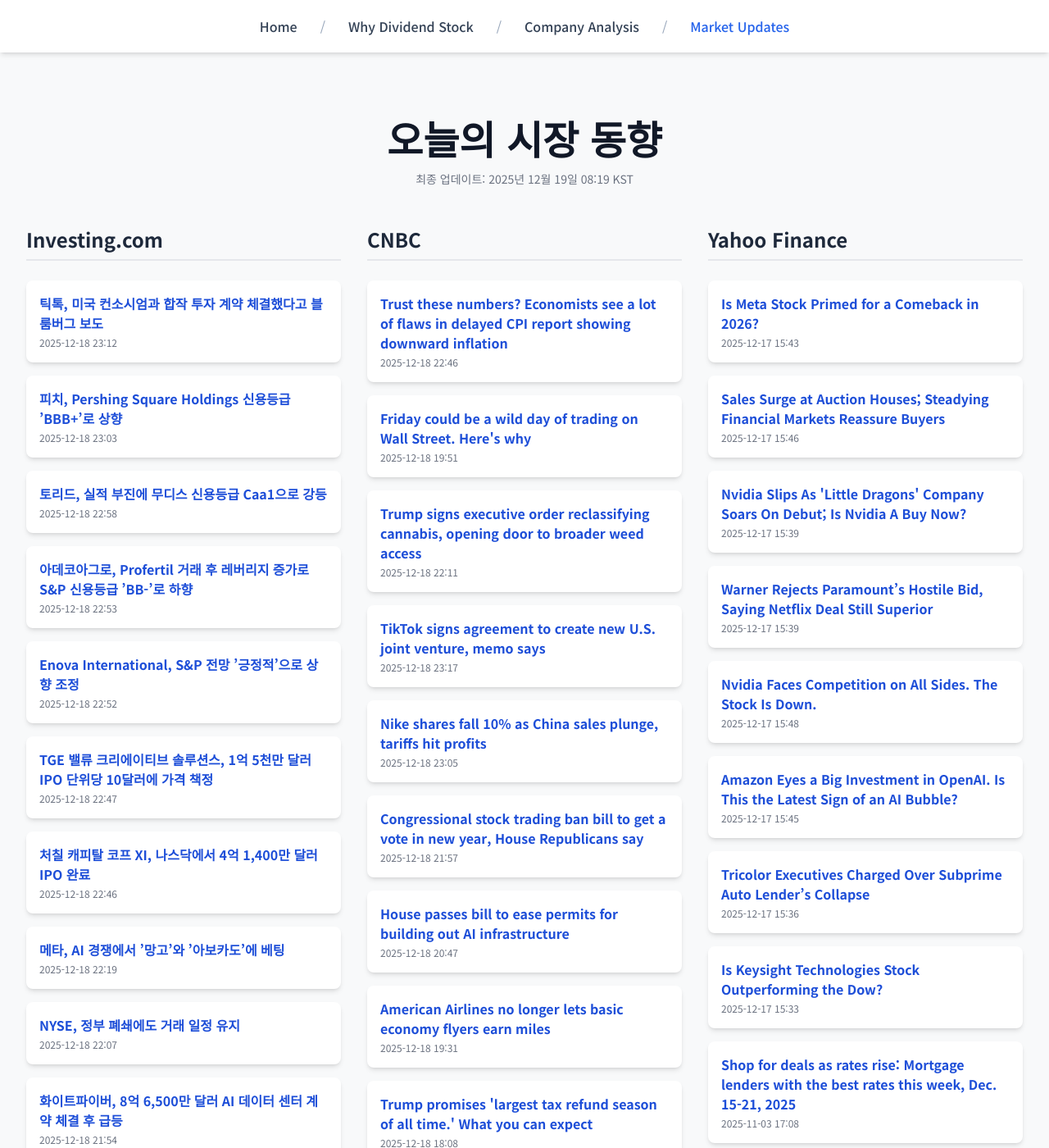
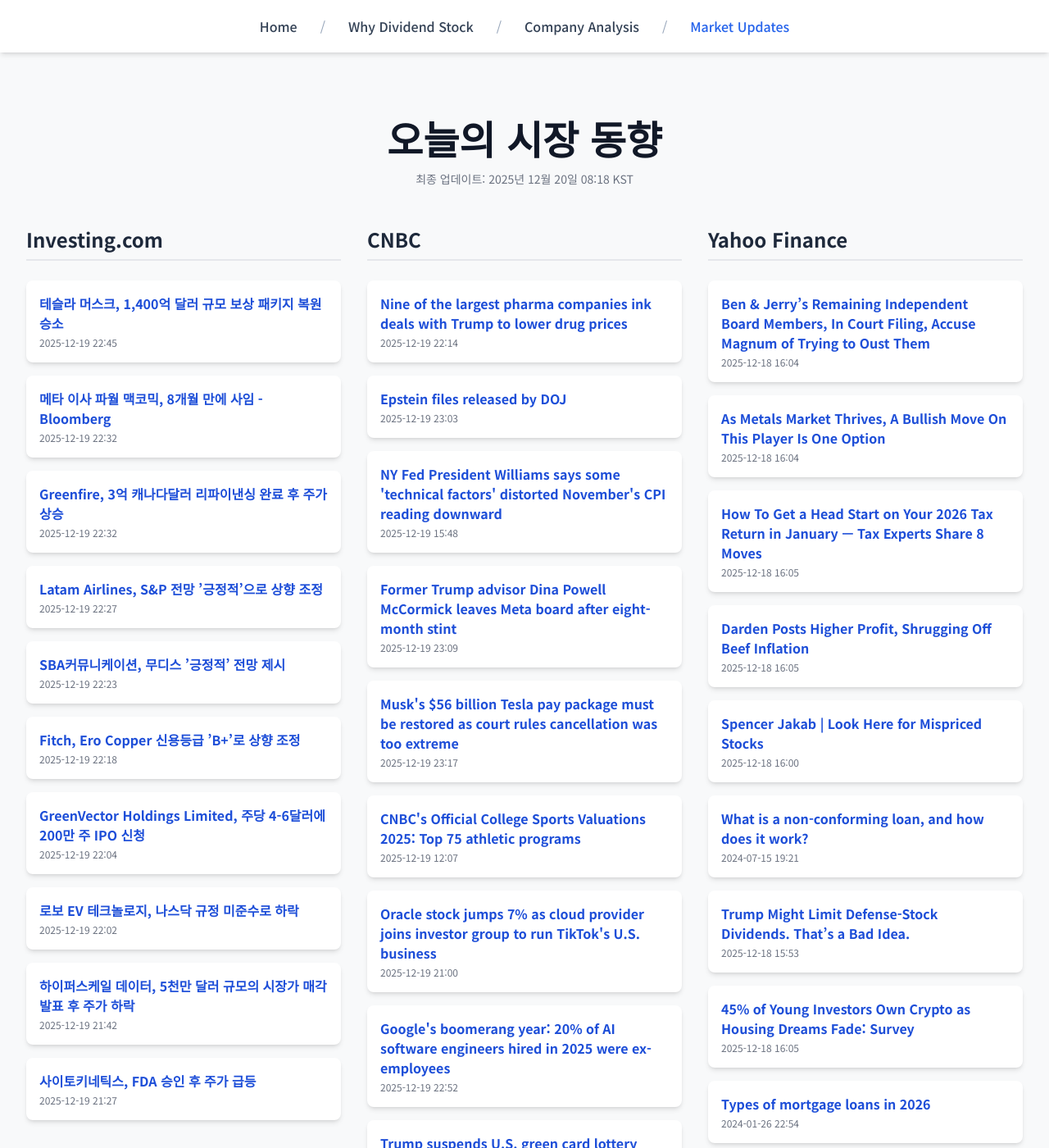
Before and after one commit to Kay-Hwang/my-company-analysis, a Jekyll site: the page built from market-updates.html, in a window 1280 px wide and 1400 px high. Shown: the whole window at 82% size. Built offline with Jekyll 4.4.1, drawn with Linux system fonts in a browser that asks for light colours; nearby versions of some CDN libraries; a script that is not in the unit is left out; some of the changed text lies outside the part shown.

Commit message:
Update daily data

```diff
--- a/_data/latest_data.json
+++ b/_data/latest_data.json
@@ -1,190 +1,190 @@
 {
-  "lastUpdated": "2025년 12월 19일 08:19 KST",
+  "lastUpdated": "2025년 12월 20일 08:18 KST",
   "news": {
     "investing": [
       {
-        "title": "틱톡, 미국 컨소시엄과 합작 투자 계약 체결했다고 블룸버그 보도",
-        "link": "https://kr.investing.com/news/stock-market-news/article-1761425",
-        "pubDate": "2025-12-18 23:12:24",
-        "summary": "틱톡, 미국 컨소시엄과 합작 투자 계약 체결했다고 블룸버그 보도"
+        "title": "테슬라 머스크, 1,400억 달러 규모 보상 패키지 복원 승소",
+        "link": "https://kr.investing.com/news/stock-market-news/article-1762976",
+        "pubDate": "2025-12-19 22:45:25",
+        "summary": "테슬라 머스크, 1,400억 달러 규모 보상 패키지 복원 승소"
       },
       {
-        "title": "피치, Pershing Square Holdings 신용등급 ’BBB+’로 상향",
-        "link": "https://kr.investing.com/news/stock-market-news/article-93CH-1761408",
-        "pubDate": "2025-12-18 23:03:57",
-        "summary": "피치, Pershing Square Holdings 신용등급 ’BBB+’로 상향"
+        "title": "메타 이사 파월 맥코믹, 8개월 만에 사임 - Bloomberg",
+        "link": "https://kr.investing.com/news/stock-market-news/article-93CH-1762967",
+        "pubDate": "2025-12-19 22:32:44",
+        "summary": "메타 이사 파월 맥코믹, 8개월 만에 사임 - Bloomberg"
       },
       {
-        "title": "토리드, 실적 부진에 무디스 신용등급 Caa1으로 강등",
-        "link": "https://kr.investing.com/news/stock-market-news/article-93CH-1761406",
-        "pubDate": "2025-12-18 22:58:23",
-        "summary": "토리드, 실적 부진에 무디스 신용등급 Caa1으로 강등"
+        "title": "Greenfire, 3억 캐나다달러 리파이낸싱 완료 후 주가 상승",
+        "link": "https://kr.investing.com/news/stock-market-news/article-93CH-1762964",
+        "pubDate": "2025-12-19 22:32:20",
+        "summary": "Greenfire, 3억 캐나다달러 리파이낸싱 완료 후 주가 상승"
       },
       {
-        "title": "아데코아그로, Profertil 거래 후 레버리지 증가로 S&P 신용등급 ’BB-’로 하향",
-        "link": "https://kr.investing.com/news/stock-market-news/article-93CH-1761404",
-        "pubDate": "2025-12-18 22:53:44",
-        "summary": "아데코아그로, Profertil 거래 후 레버리지 증가로 S&P 신용등급 ’BB-’로 하향"
+        "title": "Latam Airlines, S&P 전망 ’긍정적’으로 상향 조정",
+        "link": "https://kr.investing.com/news/stock-market-news/article-93CH-1762958",
+        "pubDate": "2025-12-19 22:27:03",
+        "summary": "Latam Airlines, S&P 전망 ’긍정적’으로 상향 조정"
       },
       {
-        "title": "Enova International, S&P 전망 ’긍정적’으로 상향 조정",
-        "link": "https://kr.investing.com/news/stock-market-news/article-93CH-1761403",
-        "pubDate": "2025-12-18 22:52:49",
-        "summary": "Enova International, S&P 전망 ’긍정적’으로 상향 조정"
+        "title": "SBA커뮤니케이션, 무디스 ’긍정적’ 전망 제시",
+        "link": "https://kr.investing.com/news/stock-market-news/article-93CH-1762954",
+        "pubDate": "2025-12-19 22:23:00",
+        "summary": "SBA커뮤니케이션, 무디스 ’긍정적’ 전망 제시"
       },
       {
-        "title": "TGE 밸류 크리에이티브 솔루션스, 1억 5천만 달러 IPO 단위당 10달러에 가격 책정",
-        "link": "https://kr.investing.com/news/stock-market-news/article-432SI-1761400",
-        "pubDate": "2025-12-18 22:47:07",
-        "summary": "TGE 밸류 크리에이티브 솔루션스, 1억 5천만 달러 IPO 단위당 10달러에 가격 책정"
+        "title": "Fitch, Ero Copper 신용등급 ’B+’로 상향 조정",
+        "link": "https://kr.investing.com/news/stock-market-news/article-93CH-1762946",
+        "pubDate": "2025-12-19 22:18:45",
+        "summary": "Fitch, Ero Copper 신용등급 ’B+’로 상향 조정"
       },
       {
-        "title": "처칠 캐피탈 코프 XI, 나스닥에서 4억 1,400만 달러 IPO 완료",
-        "link": "https://kr.investing.com/news/stock-market-news/article-432SI-1761401",
-        "pubDate": "2025-12-18 22:46:07",
-        "summary": "처칠 캐피탈 코프 XI, 나스닥에서 4억 1,400만 달러 IPO 완료"
+        "title": "GreenVector Holdings Limited, 주당 4-6달러에 200만 주 IPO 신청",
+        "link": "https://kr.investing.com/news/stock-market-news/article-432SI-1762933",
+        "pubDate": "2025-12-19 22:04:08",
+        "summary": "GreenVector Holdings Limited, 주당 4-6달러에 200만 주 IPO 신청"
       },
       {
-        "title": "메타, AI 경쟁에서 ’망고’와 ’아보카도’에 베팅",
-        "link": "https://kr.investing.com/news/stock-market-news/article-1761370",
-        "pubDate": "2025-12-18 22:19:56",
-        "summary": "메타, AI 경쟁에서 ’망고’와 ’아보카도’에 베팅"
+        "title": "로보 EV 테크놀로지, 나스닥 규정 미준수로 하락",
+        "link": "https://kr.investing.com/news/stock-market-news/article-93CH-1762928",
+        "pubDate": "2025-12-19 22:02:13",
+        "summary": "로보 EV 테크놀로지, 나스닥 규정 미준수로 하락"
       },
       {
-        "title": "NYSE, 정부 폐쇄에도 거래 일정 유지",
-        "link": "https://kr.investing.com/news/stock-market-news/article-93CH-1761344",
-        "pubDate": "2025-12-18 22:07:22",
-        "summary": "NYSE, 정부 폐쇄에도 거래 일정 유지"
+        "title": "하이퍼스케일 데이터, 5천만 달러 규모의 시장가 매각 발표 후 주가 하락",
+        "link": "https://kr.investing.com/news/stock-market-news/article-93CH-1762914",
+        "pubDate": "2025-12-19 21:42:56",
+        "summary": "하이퍼스케일 데이터, 5천만 달러 규모의 시장가 매각 발표 후 주가 하락"
       },
       {
-        "title": "화이트파이버, 8억 6,500만 달러 AI 데이터 센터 계약 체결 후 급등",
-        "link": "https://kr.investing.com/news/stock-market-news/article-93CH-1761316",
-        "pubDate": "2025-12-18 21:54:21",
-        "summary": "화이트파이버, 8억 6,500만 달러 AI 데이터 센터 계약 체결 후 급등"
+        "title": "사이토키네틱스, FDA 승인 후 주가 급등",
+        "link": "https://kr.investing.com/news/stock-market-news/article-93CH-1762883",
+        "pubDate": "2025-12-19 21:27:40",
+        "summary": "사이토키네틱스, FDA 승인 후 주가 급등"
       }
     ],
     "cnbc": [
       {
-        "title": "Trust these numbers? Economists see a lot of flaws in delayed CPI report showing downward inflation",
-        "link": "https://www.cnbc.com/2025/12/18/trust-these-numbers-economists-see-a-lot-of-flaws-in-delayed-cpi-report-showing-downward-inflation.html",
-        "pubDate": "Thu, 18 Dec 2025 22:46:42 GMT",
-        "summary": "Thursday saw the release of a much lighter-than-expected inflation report for November, and economists are already questioning its significance."
+        "title": "Nine of the largest pharma companies ink deals with Trump to lower drug prices",
+        "link": "https://www.cnbc.com/2025/12/19/nine-pharma-companies-ink-deals-with-trump-to-lower-drug-prices.html",
+        "pubDate": "Fri, 19 Dec 2025 22:14:26 GMT",
+        "summary": "President Donald Trump has pushed to lower drug prices for Americans, which are on average nearly three times higher than overseas."
       },
       {
-        "title": "Friday could be a wild day of trading on Wall Street. Here's why",
-        "link": "https://www.cnbc.com/2025/12/18/friday-could-be-a-wild-day-of-trading-on-wall-street-heres-why.html",
-        "pubDate": "Thu, 18 Dec 2025 19:51:24 GMT",
-        "summary": "December options expirations are typically the biggest of the year, but this one eclipses all prior records, Goldman said."
+        "title": "Epstein files released by DOJ",
+        "link": "https://www.cnbc.com/2025/12/19/jeffrey-epstein-files-doj-release-order-maxwell.html",
+        "pubDate": "Fri, 19 Dec 2025 23:03:42 GMT",
+        "summary": "President Donald Trump signed the Epstein Files Transparency Act in November."
       },
       {
-        "title": "Trump signs executive order reclassifying cannabis, opening door to broader weed access",
-        "link": "https://www.cnbc.com/2025/12/18/trump-pot-reclassification-cannabis-stocks-medicare-cbd.html",
-        "pubDate": "Thu, 18 Dec 2025 22:11:31 GMT",
-        "summary": "President Donald Trump signed an executive order Thursday reclassifying marijuana as a Schedule III substance with looser restrictions."
+        "title": "NY Fed President Williams says some 'technical factors' distorted November's CPI reading downward",
+        "link": "https://www.cnbc.com/2025/12/19/ny-fed-president-williams-says-some-technical-factors-distorted-novembers-cpi-reading-downward.html",
+        "pubDate": "Fri, 19 Dec 2025 15:48:35 GMT",
+        "summary": "Williams said \"technical factors\" likely distorted November's inflation data, pushing the headline reading lower than it otherwise would have been."
       },
       {
-        "title": "TikTok signs agreement to create new U.S. joint venture, memo says",
-        "link": "https://www.cnbc.com/2025/12/18/tik-tok-us-sale-china.html",
-        "pubDate": "Thu, 18 Dec 2025 23:17:57 GMT",
-        "summary": "TikTok's U.S. operations will be housed in a new joint venture, according to a memo sent to employees by CEO Shou Zi Chew."
+        "title": "Former Trump advisor Dina Powell McCormick leaves Meta board after eight-month stint",
+        "link": "https://www.cnbc.com/2025/12/19/former-trump-advisor-dina-powell-mccormick-leaves-meta-board.html",
+        "pubDate": "Fri, 19 Dec 2025 23:09:46 GMT",
+        "summary": "Dina Powell McCormick, who was a member of President Donald Trump's first administration, has resigned from Meta's board of directors."
       },
       {
-        "title": "Nike shares fall 10% as China sales plunge, tariffs hit profits",
-        "link": "https://www.cnbc.com/2025/12/18/nike-nke-q2-2026-earnings.html",
-        "pubDate": "Thu, 18 Dec 2025 23:05:58 GMT",
-        "summary": "Nike posted fiscal second-quarter earnings and revenue that topped Wall Street's expectations as CEO Elliott Hill tries to turn around the company."
+        "title": "Musk's $56 billion Tesla pay package must be restored as court rules cancellation was too extreme",
+        "link": "https://www.cnbc.com/2025/12/19/musk-tesla-pay-delaware-supreme-court.html",
+        "pubDate": "Fri, 19 Dec 2025 23:17:06 GMT",
+        "summary": "Shareholder Richard J. Tornetta brought the suit, accusing Musk and the Tesla board of a breach of fiduciary duties."
       },
       {
-        "title": "Congressional stock trading ban bill to get a vote in new year, House Republicans say",
-        "link": "https://www.cnbc.com/2025/12/18/congress-stock-trading-ban-trump.html",
-        "pubDate": "Thu, 18 Dec 2025 21:57:32 GMT",
-        "summary": "Democrats and Republicans remain split on whether a stock trading ban should extend to President Donald Trump"
+        "title": "CNBC's Official College Sports Valuations 2025: Top 75 athletic programs",
+        "link": "https://www.cnbc.com/2025/12/19/cnbc-official-college-sports-valuations-2025-top-75-athletic-programs.html",
+        "pubDate": "Fri, 19 Dec 2025 12:07:08 GMT",
+        "summary": "The programs are worth a combined $51.22 billion, 13% more than the top 75 in last year's rankings."
       },
       {
-        "title": "House passes bill to ease permits for building out AI infrastructure",
-        "link": "https://www.cnbc.com/2025/12/18/house-passes-permit-reform-bill-ai.html",
-        "pubDate": "Thu, 18 Dec 2025 20:47:39 GMT",
-        "summary": "The SPEED Act now heads to the Senate, which is in the early stages of its own permitting reform talks."
+        "title": "Oracle stock jumps 7% as cloud provider joins investor group to run TikTok's U.S. business",
+        "link": "https://www.cnbc.com/2025/12/19/oracle-stock-tiktok-us-trump-china.html",
+        "pubDate": "Fri, 19 Dec 2025 21:00:27 GMT",
+        "summary": "The new joint venture will prevent TikTok from shutting down in the U.S. due to national security concerns."
       },
       {
-        "title": "American Airlines no longer lets basic economy flyers earn miles",
-        "link": "https://www.cnbc.com/2025/12/18/american-airlines-basic-economy-miles.html",
-        "pubDate": "Thu, 18 Dec 2025 19:31:09 GMT",
-        "summary": "Starting this week, American Airlines will no longer reward customers with miles for basic economy tickets."
+        "title": "Google's boomerang year: 20% of AI software engineers hired in 2025 were ex-employees",
+        "link": "https://www.cnbc.com/2025/12/19/google-boomerang-year-20percent-ai-software-devs-hired-2025-ex-employees.html",
+        "pubDate": "Fri, 19 Dec 2025 22:52:52 GMT",
+        "summary": "As competition heats up for AI talent, Google turned to hiring more so-called boomerang employees in 2025."
       },
       {
-        "title": "Trump promises 'largest tax refund season of all time.' What you can expect",
-        "link": "https://www.cnbc.com/2025/12/18/trump-bigger-tax-refunds.html",
-        "pubDate": "Thu, 18 Dec 2025 18:08:51 GMT",
-        "summary": "President Donald Trump is promising bigger tax refunds in 2026 due to changes enacted via the \"big beautiful bill.\" Here's what to expect."
+        "title": "Trump suspends U.S. green card lottery after Brown University shooting",
+        "link": "https://www.cnbc.com/2025/12/19/us-green-card-lottery-suspended-after-brown-shooting-officials-say.html",
+        "pubDate": "Fri, 19 Dec 2025 18:54:13 GMT",
+        "summary": "USCIS is pausing the Diversity Immigrant Visa Program after the fatal Brown University shooting last week, Homeland Security Secretary Kristi Noem said."
       },
       {
-        "title": "American Airlines starts flying the longest-range narrow-body Airbus plane. Here's what's inside",
-        "link": "https://www.cnbc.com/2025/12/18/american-airlines-airbus-321xlr.html",
-        "pubDate": "Thu, 18 Dec 2025 18:18:02 GMT",
-        "summary": "The first Airbus A321XLR for a U.S. airline took off Thursday from John F. Kennedy International Airport in New York, bound for Los Angeles."
+        "title": "Trump's 'Gold Card' relies on legal loophole to help wealthy foreigners get U.S. visa",
+        "link": "https://www.cnbc.com/2025/12/19/trump-gold-card-wealth-immigration-questions.html",
+        "pubDate": "Fri, 19 Dec 2025 13:30:19 GMT",
+        "summary": "In exchange for $1 million and a $15,000 processing fee, \"Gold Card\" applicants will get full-time residency in the U.S., the program's website says."
       }
     ],
     "yahoo": [
       {
-        "title": "Is Meta Stock Primed for a Comeback in 2026?",
-        "link": "https://finance.yahoo.com/news/meta-stock-primed-comeback-2026-154300002.html",
-        "pubDate": "2025-12-17T15:43:00Z",
-        "summary": "Is Meta Stock Primed for a Comeback in 2026?"
+        "title": "Ben & Jerry’s Remaining Independent Board Members, In Court Filing, Accuse Magnum of Trying to Oust Them",
+        "link": "https://www.wsj.com/business/ben-jerrys-remaining-independent-board-members-in-court-filing-accuse-magnum-of-threatening-to-oust-them-bf2aa53a?siteid=yhoof2&yptr=yahoo",
+        "pubDate": "2025-12-18T16:04:00Z",
+        "summary": "Ben & Jerry’s Remaining Independent Board Members, In Court Filing, Accuse Magnum of Trying to Oust Them"
       },
       {
-        "title": "Sales Surge at Auction Houses; Steadying Financial Markets Reassure Buyers",
-        "link": "https://www.wsj.com/livecoverage/stock-market-today-dow-sp-500-nasdaq-12-17-2025/card/sales-surge-at-auction-houses-steadying-markets-reassure-buyers-OzensHHmkziRgq9y4FHH?siteid=yhoof2&yptr=yahoo",
-        "pubDate": "2025-12-17T15:46:03Z",
-        "summary": "Sales Surge at Auction Houses; Steadying Financial Markets Reassure Buyers"
+        "title": "As Metals Market Thrives, A Bullish Move On This Player Is One Option",
+        "link": "https://www.investors.com/research/options/newmont-nem-gold-stock-metals-market-bull-put-spread/?src=A00220&yptr=yahoo",
+        "pubDate": "2025-12-18T16:04:35Z",
+        "summary": "As Metals Market Thrives, A Bullish Move On This Player Is One Option"
       },
       {
-        "title": "Nvidia Slips As 'Little Dragons' Company Soars On Debut; Is Nvidia A Buy Now?",
-        "link": "https://www.investors.com/research/nvidia-nvda-stock-ai-2/?src=A00220&yptr=yahoo",
-        "pubDate": "2025-12-17T15:39:11Z",
-        "summary": "Nvidia Slips As 'Little Dragons' Company Soars On Debut; Is Nvidia A Buy Now?"
+        "title": "How To Get a Head Start on Your 2026 Tax Return in January — Tax Experts Share 8 Moves",
+        "link": "https://finance.yahoo.com/news/head-start-2026-tax-return-160512223.html",
+        "pubDate": "2025-12-18T16:05:12Z",
+        "summary": "How To Get a Head Start on Your 2026 Tax Return in January — Tax Experts Share 8 Moves"
       },
       {
-        "title": "Warner Rejects Paramount’s Hostile Bid, Saying Netflix Deal Still Superior",
-        "link": "https://www.wsj.com/business/media/warner-rejects-paramounts-hostile-bid-saying-netflix-deal-still-superior-3fda76ee?siteid=yhoof2&yptr=yahoo",
-        "pubDate": "2025-12-17T15:39:00Z",
-        "summary": "Warner Rejects Paramount’s Hostile Bid, Saying Netflix Deal Still Superior"
+        "title": "Darden Posts Higher Profit, Shrugging Off Beef Inflation",
+        "link": "https://www.wsj.com/business/retail/darden-posts-higher-profit-shrugging-off-beef-inflation-47066f17?siteid=yhoof2&yptr=yahoo",
+        "pubDate": "2025-12-18T16:05:00Z",
+        "summary": "Darden Posts Higher Profit, Shrugging Off Beef Inflation"
       },
       {
-        "title": "Nvidia Faces Competition on All Sides. The Stock Is Down.",
-        "link": "https://www.barrons.com/articles/nvidia-stock-price-ai-chips-metax-amazon-f8ecc6e0?siteid=yhoof2&yptr=yahoo",
-        "pubDate": "2025-12-17T15:48:00Z",
-        "summary": "Nvidia Faces Competition on All Sides. The Stock Is Down."
+        "title": "Spencer Jakab | Look Here for Mispriced Stocks",
+        "link": "https://www.wsj.com/livecoverage/cpi-report-today-inflation-stock-market-12-18-2025/card/spencer-jakab-look-here-for-mispriced-stocks-gobBSxyGBBxB2CpfBVtn?siteid=yhoof2&yptr=yahoo",
+        "pubDate": "2025-12-18T16:00:02Z",
+        "summary": "Spencer Jakab | Look Here for Mispriced Stocks"
       },
       {
-        "title": "Amazon Eyes a Big Investment in OpenAI. Is This the Latest Sign of an AI Bubble?",
-        "link": "https://finance.yahoo.com/news/amazon-eyes-big-investment-openai-154549123.html",
-        "pubDate": "2025-12-17T15:45:49Z",
-        "summary": "Amazon Eyes a Big Investment in OpenAI. Is This the Latest Sign of an AI Bubble?"
+        "title": "What is a non-conforming loan, and how does it work?",
+        "link": "https://finance.yahoo.com/personal-finance/mortgages/article/non-conforming-loan-192106087.html",
+        "pubDate": "2024-07-15T19:21:06Z",
+        "summary": "What is a non-conforming loan, and how does it work?"
       },
       {
-        "title": "Tricolor Executives Charged Over Subprime Auto Lender’s Collapse",
-        "link": "https://www.wsj.com/articles/tricolor-executives-charged-over-subprime-auto-lenders-collapse-6318b474?siteid=yhoof2&yptr=yahoo",
-        "pubDate": "2025-12-17T15:36:00Z",
-        "summary": "Tricolor Executives Charged Over Subprime Auto Lender’s Collapse"
+        "title": "Trump Might Limit Defense-Stock Dividends. That’s a Bad Idea.",
+        "link": "https://www.barrons.com/articles/trump-dividends-defense-stocks-0ecf6d3e?siteid=yhoof2&yptr=yahoo",
+        "pubDate": "2025-12-18T15:53:00Z",
+        "summary": "Trump Might Limit Defense-Stock Dividends. That’s a Bad Idea."
       },
       {
-        "title": "Is Keysight Technologies Stock Outperforming the Dow?",
-        "link": "https://finance.yahoo.com/news/keysight-technologies-stock-outperforming-dow-153310932.html",
-        "pubDate": "2025-12-17T15:33:10Z",
-        "summary": "Is Keysight Technologies Stock Outperforming the Dow?"
+        "title": "45% of Young Investors Own Crypto as Housing Dreams Fade: Survey",
+        "link": "https://finance.yahoo.com/news/45-young-investors-own-crypto-160533793.html",
+        "pubDate": "2025-12-18T16:05:33Z",
+        "summary": "45% of Young Investors Own Crypto as Housing Dreams Fade: Survey"
       },
       {
-        "title": "Shop for deals as rates rise: Mortgage lenders with the best rates this week, Dec. 15-21, 2025",
-        "link": "https://finance.yahoo.com/personal-finance/mortgages/article/shop-for-deals-as-rates-rise-mortgage-lenders-with-the-best-rates-this-week-dec-15-21-2025-170834305.html",
-        "pubDate": "2025-11-03T17:08:34Z",
-        "summary": "Shop for deals as rates rise: Mortgage lenders with the best rates this week, Dec. 15-21, 2025"
+        "title": "Types of mortgage loans in 2026",
+        "link": "https://finance.yahoo.com/personal-finance/mortgages/article/types-of-mortgage-loans-214635128.html",
+        "pubDate": "2024-01-26T22:54:29Z",
+        "summary": "Types of mortgage loans in 2026"
       },
       {
-        "title": "Dollar Gains on Weakness in the British Pound and Yen",
-        "link": "https://finance.yahoo.com/news/dollar-gains-weakness-british-pound-153241158.html",
-        "pubDate": "2025-12-17T15:32:41Z",
-        "summary": "Dollar Gains on Weakness in the British Pound and Yen"
+        "title": "The Argus Dividend Growth Model Portfolio",
+        "link": "https://finance.yahoo.com/research/reports/ARGUS_45655_ThematicPortfolio_1766166415000?yptr=yahoo&ncid=yahooproperties_plusresear_nm5q6ze1cei",
+        "pubDate": "2025-12-19T17:46:55Z",
+        "summary": "The Argus Dividend Growth Model Portfolio"
       }
     ]
   }
```
